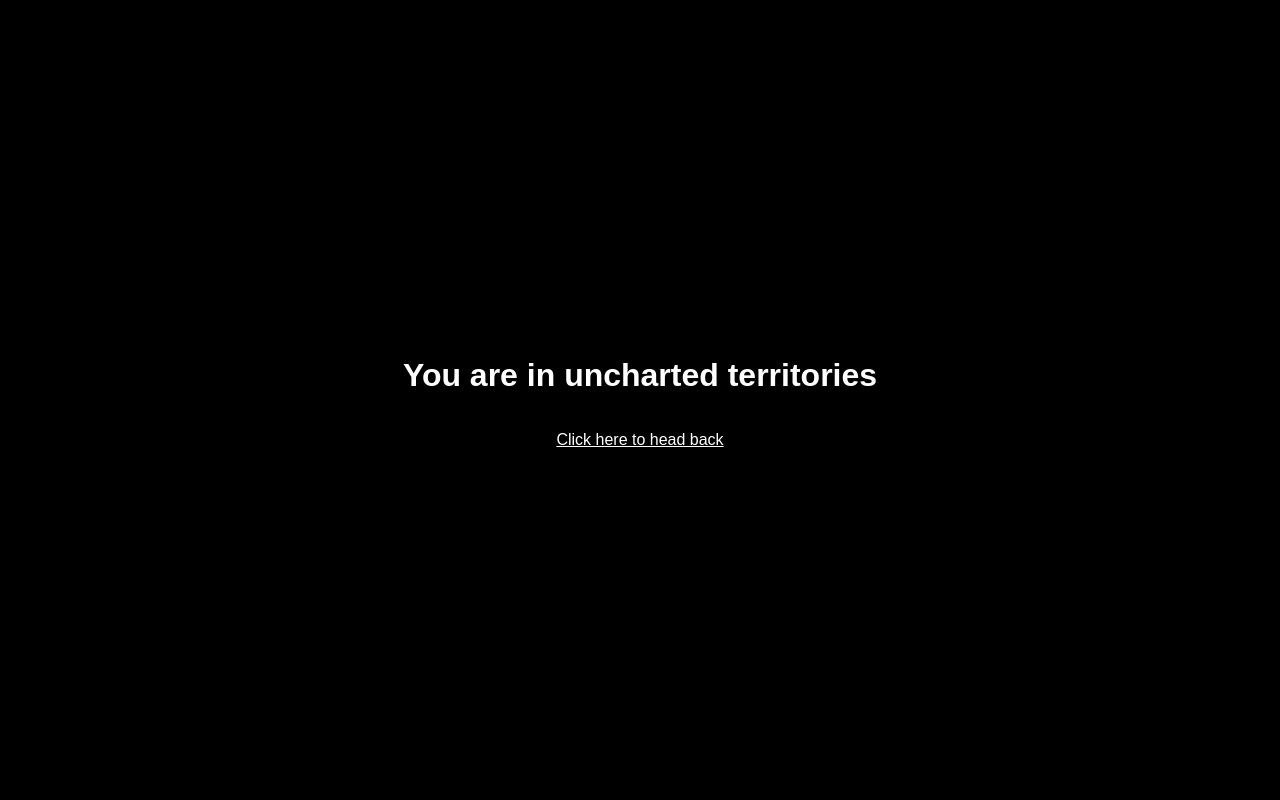
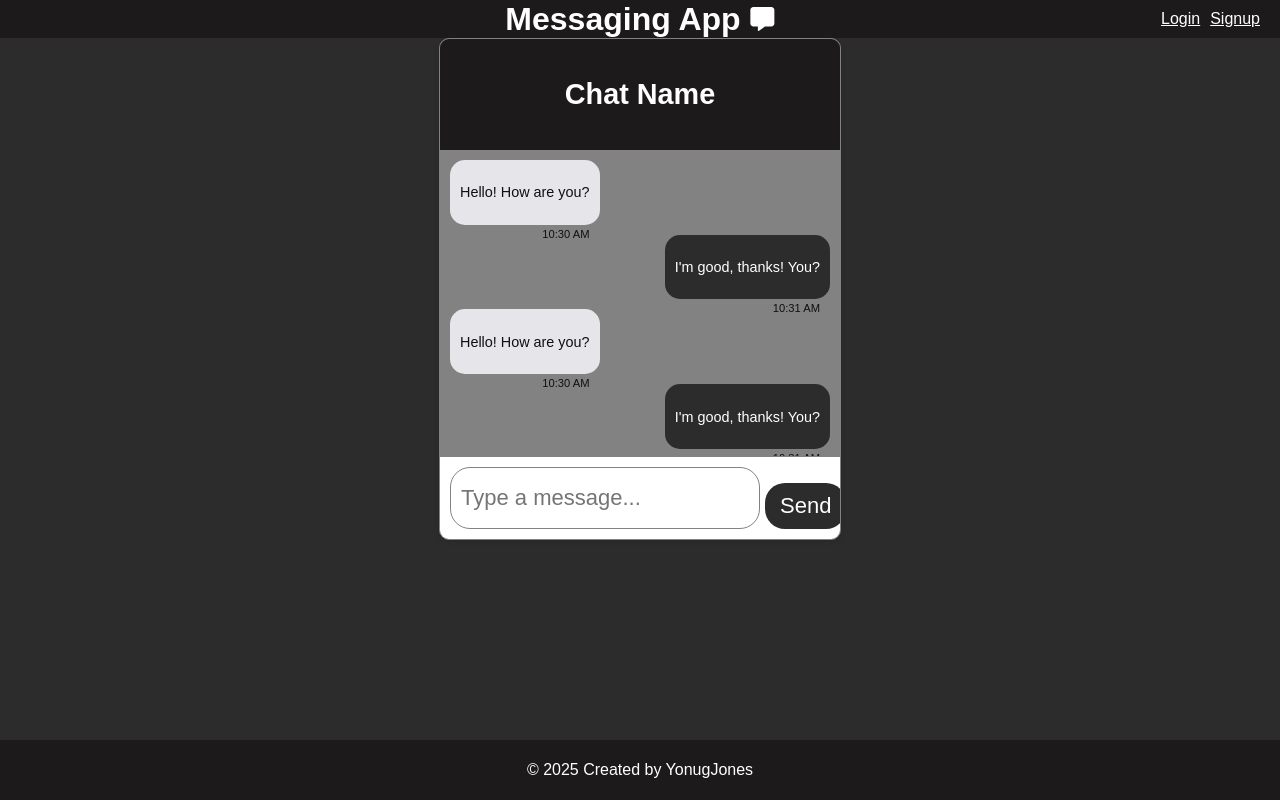
Before and after one commit to YonugJones/messaging-app, a React (Vite) app in the folder frontend/: page /chat-example in a window 1280 px wide. Built offline with nearby package versions, Linux system fonts and the light colour scheme.

Commit message:
created Chat component and styled

```diff
--- a/frontend/src/components/Chat/Chat.css
+++ b/frontend/src/components/Chat/Chat.css
@@ -0,0 +1,100 @@
+.chat-layout {
+  display: flex;
+  flex-direction: column;
+  justify-content: center;
+  align-items: center;
+}
+
+.chat-container {
+  display: flex;
+  flex-direction: column;
+  height: 500px;
+  width: 400px;
+  border: 1px solid #828282;
+  border-radius: 10px;
+  overflow: hidden;
+  background-color: #828282;
+  box-shadow: 0 2px 5px rgba(0, 0, 0, 0.1);
+}
+
+/* Chat Header */
+.chat-header {
+  background-color: #1c1a1a;
+  color: white;
+  padding: 15px;
+  text-align: center;
+  font-weight: bold;
+  font-size: 1.2rem;
+}
+
+/* Messages Area */
+.chat-messages {
+  flex-grow: 1;
+  padding: 10px;
+  overflow-y: auto;
+  display: flex;
+  flex-direction: column;
+}
+
+/* Message Bubble */
+.message {
+  max-width: 75%;
+  padding: 10px;
+  border-radius: 15px;
+  margin-bottom: 10px;
+  font-size: 0.9rem;
+  position: relative;
+}
+
+/* Received Messages */
+.received {
+  background-color: #e5e5ea;
+  align-self: flex-start;
+  color: #101010;
+}
+
+/* Sent Messages */
+.sent {
+  background-color: #2d2c2c;
+  color: white;
+  align-self: flex-end;
+}
+
+/* Timestamp */
+.timestamp {
+  font-size: 0.7rem;
+  color: #101010;
+  position: absolute;
+  bottom: -15px;
+  right: 10px;
+}
+
+/* Message Input */
+.chat-input {
+  display: flex;
+  padding: 10px;
+  background: white;
+  border-top: 1px solid #828282;
+}
+
+.chat-input input {
+  flex-grow: 1;
+  padding: 10px;
+  border: 1px solid #828282;
+  border-radius: 20px;
+  outline: none;
+}
+
+.chat-input button {
+  background-color: #2d2c2c;
+  color: white;
+  border: none;
+  padding: 10px 15px;
+  margin-left: 5px;
+  border-radius: 20px;
+  cursor: pointer;
+}
+
+.chat-input button:hover {
+  background-color: #101010;
+}
--- a/frontend/src/components/Chat/Chat.jsx
+++ b/frontend/src/components/Chat/Chat.jsx
@@ -1,5 +1,54 @@
+import './Chat.css';
+
 const Chat = () => {
+  return (
+    <div className='chat-layout'>
+      <div className="chat-container">
+        {/* Chat Header */}
+        <div className="chat-header">
+          <h2>Chat Name</h2>
+        </div>
 
-}
+
+
+        {/* Example Messages Area */}
+        <div className="chat-messages">
+          <div className="message received">
+            <p>Hello! How are you?</p>
+            <span className="timestamp">10:30 AM</span>
+          </div>
+          <div className="message sent">
+            <p>I&apos;m good, thanks! You?</p>
+            <span className="timestamp">10:31 AM</span>
+          </div>
+          <div className="message received">
+            <p>Hello! How are you?</p>
+            <span className="timestamp">10:30 AM</span>
+          </div>
+          <div className="message sent">
+            <p>I&apos;m good, thanks! You?</p>
+            <span className="timestamp">10:31 AM</span>
+          </div>
+          <div className="message received">
+            <p>Hello! How are you?</p>
+            <span className="timestamp">10:30 AM</span>
+          </div>
+          <div className="message sent">
+            <p>I&apos;m good, thanks! You?</p>
+            <span className="timestamp">10:31 AM</span>
+          </div>
+        </div>
+
+
+
+        {/* Message Input */}
+        <div className="chat-input">
+          <input type="text" placeholder="Type a message..." />
+          <button>Send</button>
+        </div>
+      </div>
+    </div>
+  );
+};
 
 export default Chat;
--- /dev/null
+++ b/frontend/src/components/ChatsList/ChatsList.css
@@ -0,0 +1,32 @@
+.chats-list li {
+  list-style: none;
+  border: 1px solid black;
+  padding: 5px;
+  border-radius: 10px;
+  transition: background-color 0.3s ease, transform 0.3s ease;
+}
+
+.chats-list li:hover {
+  background-color: rgba(0, 0, 0, 0.1);
+  transform: scale(1.05);
+  cursor: pointer;
+}
+
+.chats-list-header {
+  display: flex;
+  justify-content: space-between;
+  align-items: center;
+}
+
+.chats-list-header-right {
+  border: 1px solid black;
+  padding: 5px;
+  border-radius: 10px;
+  transition: background-color 0.3s ease, transform 0.3s ease;
+}
+
+.chats-list-header-right:hover {
+  background-color: rgba(0, 0, 0, 0.1);
+  transform: scale(1.05);
+  cursor: pointer;
+}
--- a/frontend/src/components/ChatsList/ChatsList.jsx
+++ b/frontend/src/components/ChatsList/ChatsList.jsx
@@ -1,5 +1,64 @@
+import { useState, useEffect } from 'react';
+import useAxiosPrivate from '../../hooks/useAxiosPrivate';
+import './ChatsList.css';
+
+const CHATS_URL = '/chats';
+
 const ChatsList = () => {
+  const [chats, setChats] = useState([]);
+  const axiosPrivate = useAxiosPrivate();
 
+  useEffect(() => {
+    let isMounted = true;
+    const controller = new AbortController();
+
+    const getUserChats = async () => {
+      try {
+        const { data } = await axiosPrivate.get(CHATS_URL, {
+          signal: controller.signal
+        });
+        isMounted && setChats(data.data);
+      } catch (err) {
+        console.error(err);
+      }
+    }
+
+    getUserChats();
+
+    return () => {
+      isMounted = false;
+      controller.abort();
+    };
+  }, [axiosPrivate]);
+
+  return (
+    <section className='chats-list-container'>
+      <div className='chats-list-header'>
+        <div className='chats-list-header-left'>
+          <h2>User chats</h2>
+        </div>
+        <div className='chats-list-header-right'>
+          <p>NEW CHAT</p>
+        </div>
+      </div>
+      {chats?.length ? (
+        <ul className='chats-list'>
+          {chats.map((chat) => (
+            <li className='chat-list-item' key={chat.id}>
+              {chat.name || `Chat ${chat.id}`}
+              {chat.messages?.length > 0 ? (
+                <p>{chat.messages[0].content}</p>
+              ) : (
+                <p>No messages yet</p>
+              )}
+            </li>
+          ))}
+        </ul>
+      ) : (
+        <p>No chats to display</p>
+      )}
+    </section>
+  )
 }
 
 export default ChatsList;
--- /dev/null
+++ b/frontend/src/pages/Dashboard/Dashboard.css
@@ -0,0 +1,15 @@
+.dashboard-container {
+  display: flex;
+  flex-direction: column;
+}
+
+.dashboard-header {
+  display: flex;
+  justify-content: center;
+  align-items: center;
+}
+
+.dashboard-body {
+  display: flex;
+
+}
--- a/frontend/src/pages/Dashboard/Dashboard.jsx
+++ b/frontend/src/pages/Dashboard/Dashboard.jsx
@@ -1,11 +1,18 @@
 import Users from '../../components/Users/Users';
+import ChatsList from '../../components/ChatsList/ChatsList';
+import './Dashboard.css';
 
 const Dashboard = () => {
   return (
-    <>
-      <h1>Dashboard</h1>
-      <Users />
-    </>
+    <div className='dashboard-container'>
+      <div className='dashboard-header'>
+        <h1>Dashboard</h1>
+      </div>
+      <div className='dashboard-body'>
+        <ChatsList />
+        <Users />
+      </div>
+    </div>
   )
 }
 
--- a/frontend/src/routes.jsx
+++ b/frontend/src/routes.jsx
@@ -5,6 +5,7 @@ import ErrorPage from './pages/ErrorPage/ErrorPage';
 import RequireAuth from './components/RequireAuth';
 import Dashboard from './pages/Dashboard/Dashboard';
 import Profile from './pages/Profile/Profile';
+import Chat from './components/Chat/Chat';
 
 const routes = [
   {
@@ -14,6 +15,7 @@ const routes = [
     children: [
       { path: '/signup', element: <Signup /> },
       { path: '/login', element: <Login /> },
+      { path: '/chat-example', element: <Chat /> },
       {
         path: '/dashboard',
         element: <RequireAuth />,
```
